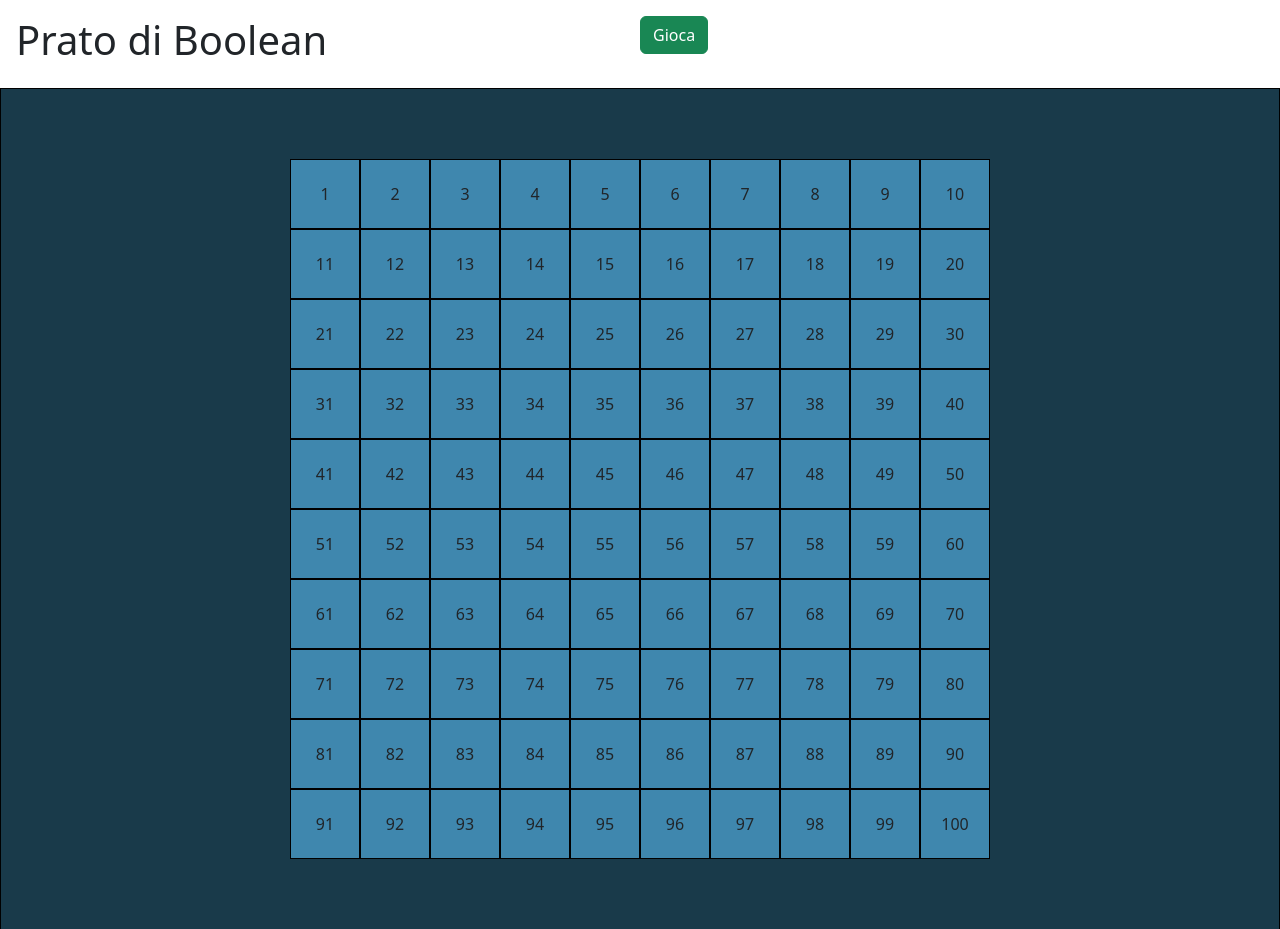
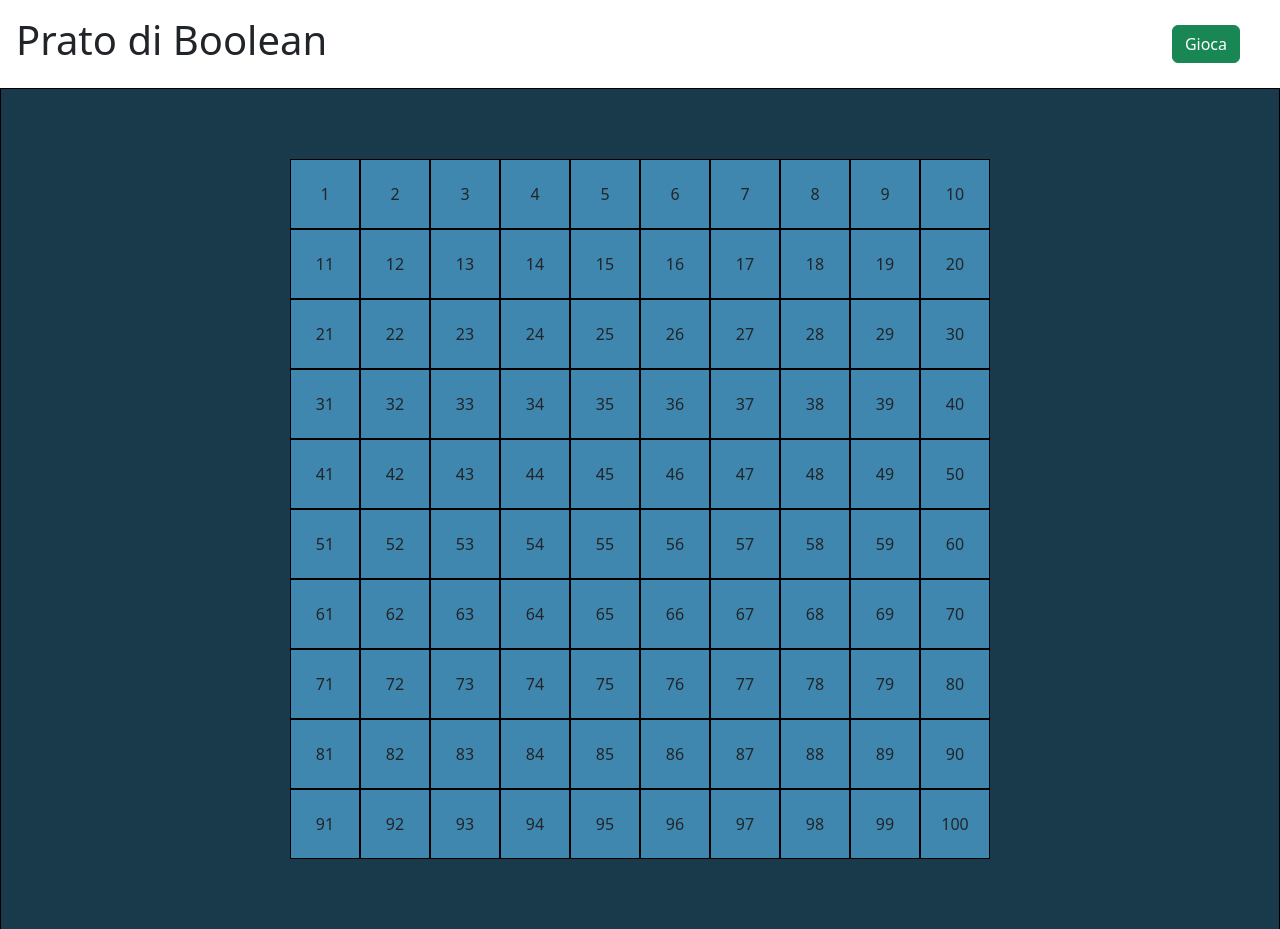
Before and after one commit to rpalanga/js-campominato-grid, a plain HTML site: page index.html in a window 1280 px wide. Shown: the top 929 px of the page. Drawn offline with nearby package versions, Linux system fonts and the light colour scheme.

Commit message:
bottone allineato

```diff
--- a/index.html
+++ b/index.html
@@ -18,11 +18,11 @@
 <body>
     <div class="container-fluid ">
         <div class="row">
-            <div class="row p-3">
+            <div class="row p-3 align-items-center ">
                 <div class="col-6">
                     <h1>Prato di Boolean</h1>
                 </div>
-                <div class="col-6">
+                <div class="col-6 d-flex  justify-content-end ">
                     <button class="btn btn-success">
                         Gioca
                     </button>
```
